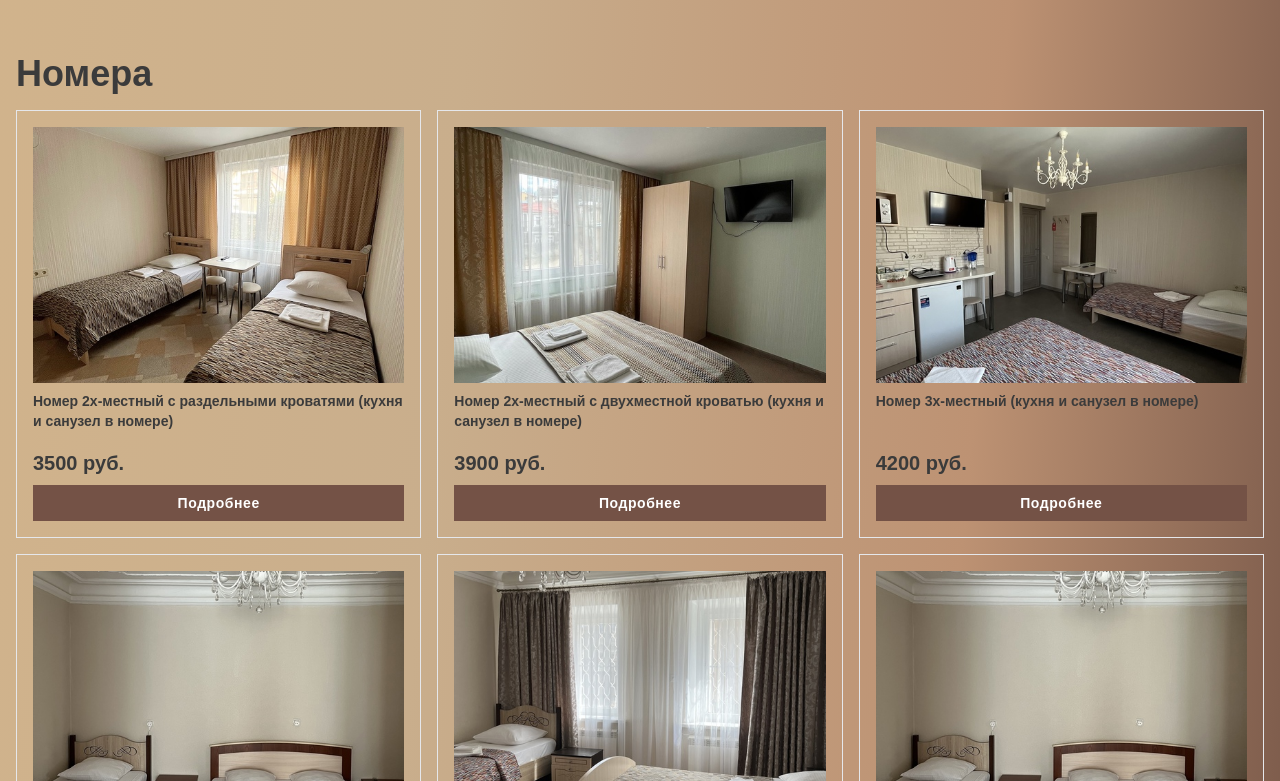
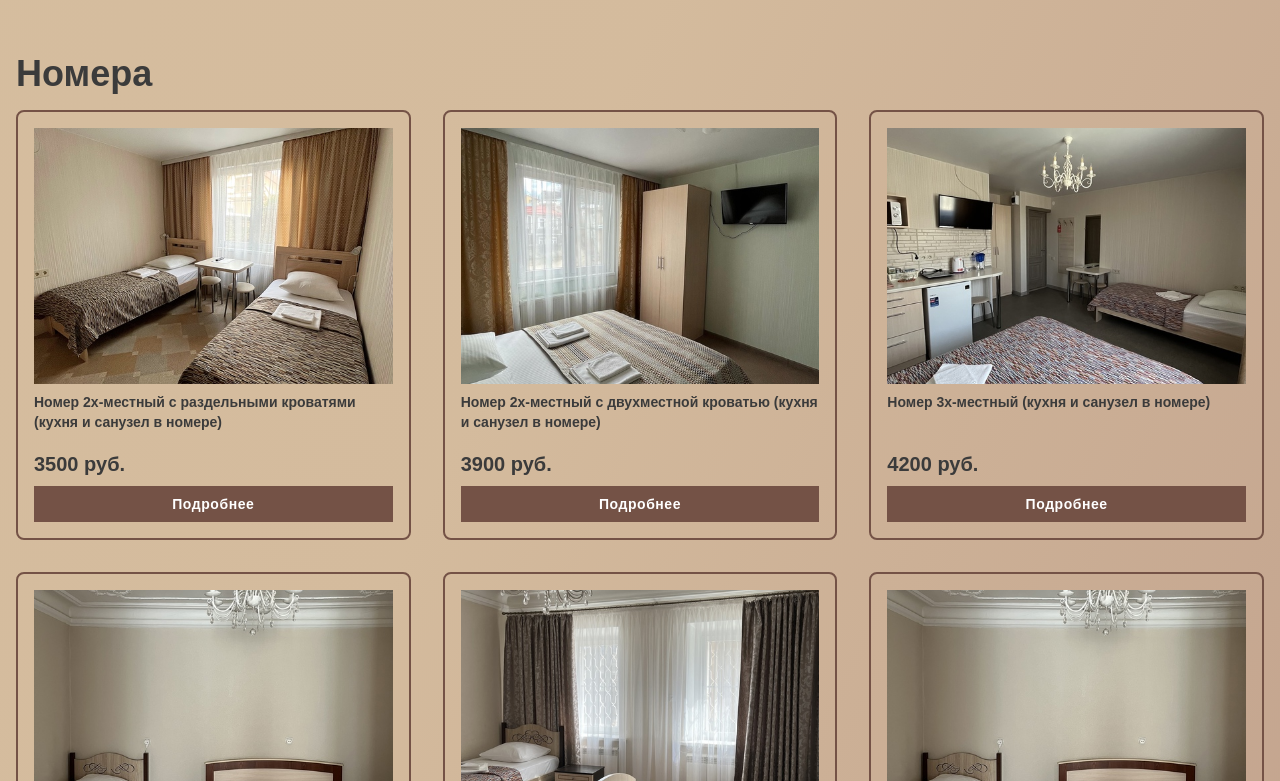
Before and after one commit to Salyens/Next-test-timeweb, a Next.js app: page / in a window 1280 px wide. Shown: the part 799-1580 px from the top of the page. Built offline with nearby package versions, Linux system fonts and the light colour scheme.

Commit message:
Enhance room card styling and background gradient
- Increase grid gap in Rooms component for better spacing
- Add border and rounded corners to OneRoom component
- Adjust background gradient with warmer, softer earth tones

```diff
--- a/src/components/Rooms/OneRoom/OneRoom.tsx
+++ b/src/components/Rooms/OneRoom/OneRoom.tsx
@@ -15,7 +15,7 @@ const OneRoom = ({ room }: { room: Room }) => {
         <Link
           id={room.id.toString()}
           href={`/room/${room.id}`}
-          className="flex flex-col gap-2 font-bold  p-4 border cursor-pointer"
+          className="flex flex-col gap-2 font-bold p-4 border-2 border-secondary rounded-lg cursor-pointer"
         >
           <div className="relative w-full h-64">
             <Image
--- a/src/components/Rooms/Rooms.tsx
+++ b/src/components/Rooms/Rooms.tsx
@@ -12,7 +12,7 @@ const Rooms = () => {
     <section id="rooms">
       <Container className="relative">
         <Title title="Номера" />
-        <div className="grid grid-cols-1 md:grid-cols-2 lg:grid-cols-3 gap-4">
+        <div className="grid grid-cols-1 md:grid-cols-2 lg:grid-cols-3 gap-8">
           {rooms.map((room) => {
             delay += 0.1;
             return (
```
Also changed, not shown: src/app/globals.css (+4 -4 lines).
